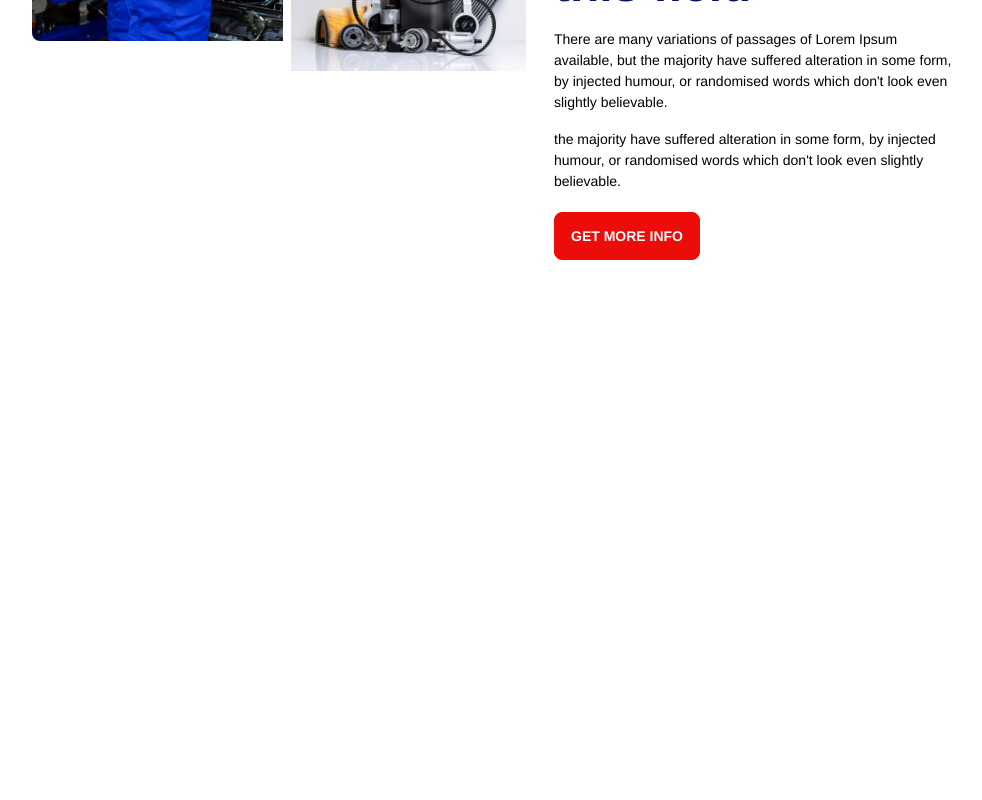
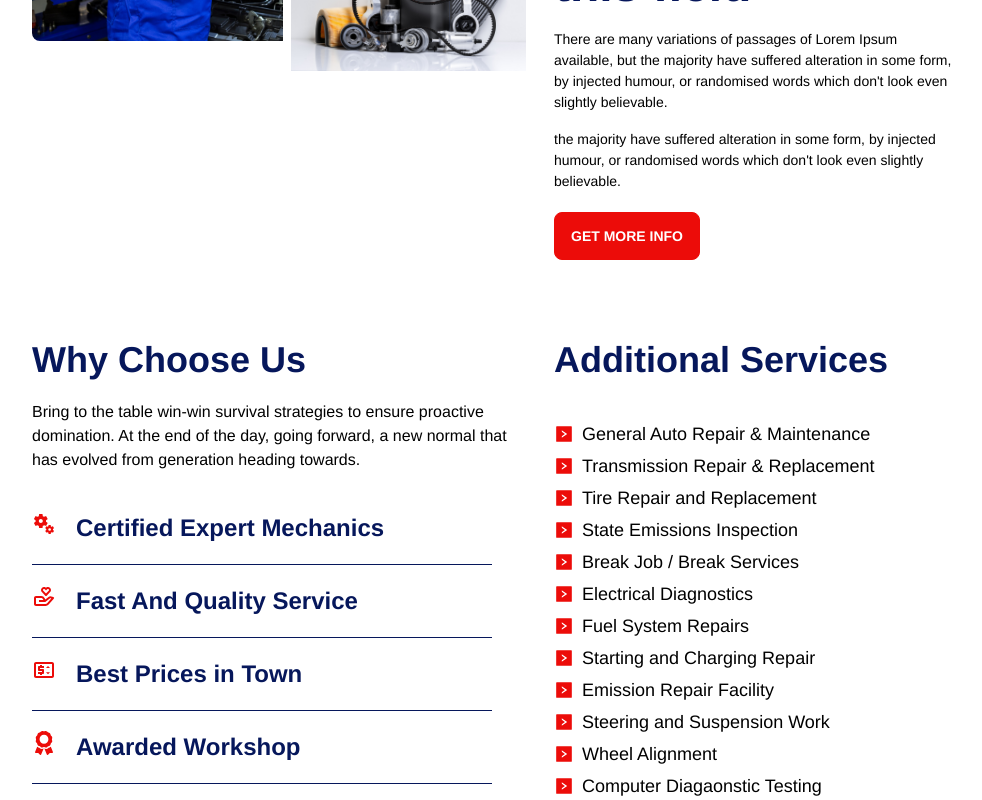
Before and after one commit to monjurBakthMazumder/r-t-w-mern-1-client, a React (Vite) app: page / in a window 1280 px wide. Shown: the part 1449-2249 px from the top of the page, without its empty margins (96-1078 px from the left). Before the commit the page ends 1709 px from the top, so only its background shows below. Built offline with nearby package versions, Linux system fonts and the light colour scheme; no server answers.

Commit message:
add why choose us section in home

```diff
--- a/src/Pages/Home/Home/Home.jsx
+++ b/src/Pages/Home/Home/Home.jsx
@@ -2,6 +2,7 @@ import AboutUs from "../AboutUs/AboutUs";
 import Banner from "../Banner/Banner";
 import Services from "../Services/Services";
 import Success from "../Success/Success";
+import WhyChooseUs from "../WhyChooseUs/WhyChooseUs";
 
 const Home = () => {
   return (
@@ -10,6 +11,7 @@ const Home = () => {
         <Success />
         <Services />
         <AboutUs/>
+        <WhyChooseUs/>
     </div>
   );
 };
--- /dev/null
+++ b/src/Pages/Home/WhyChooseUs/WhyChooseUs.jsx
@@ -0,0 +1,87 @@
+import { MdMiscellaneousServices, MdOutlinePriceChange } from "react-icons/md";
+import { FaAward } from "react-icons/fa";
+import { BiDonateHeart } from "react-icons/bi";
+import { AiFillRightSquare } from "react-icons/ai";
+const WhyChooseUs = () => {
+  return (
+    <div className="grid grid-cols-1 lg:grid-cols-2 gap-5 my-10 md:my-20 px-[5%] sm:px-[10%]">
+      <div className="">
+        <h1 className="text-3xl lg:text-4xl font-bold text-primary">
+          Why Choose Us
+        </h1>
+        <p className="text-neutral sm:text-base font-light my-5">
+          Bring to the table win-win survival strategies to ensure proactive
+          domination. At the end of the day, going forward, a new normal that
+          has evolved from generation heading towards.
+        </p>
+        <div className="w-11/12">
+          <h1 className="text-2xl font-bold text-primary flex gap-5 py-5 border-b border-primary">
+            <MdMiscellaneousServices className="text-secondary" />
+            Certified Expert Mechanics
+          </h1>
+          <h1 className="text-2xl font-bold text-primary flex gap-5 py-5 border-b border-primary">
+            <BiDonateHeart className="text-secondary" />
+            Fast And Quality Service
+          </h1>
+          <h1 className="text-2xl font-bold text-primary flex gap-5 py-5 border-b border-primary">
+            <MdOutlinePriceChange className="text-secondary" />
+            Best Prices in Town
+          </h1>
+          <h1 className="text-2xl font-bold text-primary flex gap-5 py-5 border-b border-primary">
+            <FaAward className="text-secondary" />
+            Awarded Workshop
+          </h1>
+        </div>
+      </div>
+      <div className="">
+        <h1 className="text-3xl lg:text-4xl font-bold text-primary mb-10">
+          Additional Services
+        </h1>
+        <div className="">
+          <ul className="col-span-2 text-lg text-neutral space-y-1">
+            <li className="flex items-center gap-2">
+              <AiFillRightSquare className="text-secondary text-xl" /> General
+              Auto Repair & Maintenance
+            </li>
+            <li className="flex items-center gap-2">
+              <AiFillRightSquare className="text-secondary text-xl" /> Transmission Repair & Replacement
+            </li>
+            <li className="flex items-center gap-2">
+              <AiFillRightSquare className="text-secondary text-xl" /> Tire Repair and Replacement
+            </li>
+            <li className="flex items-center gap-2">
+              <AiFillRightSquare className="text-secondary text-xl" /> State Emissions Inspection
+            </li>
+            <li className="flex items-center gap-2">
+              <AiFillRightSquare className="text-secondary text-xl" /> Break Job / Break Services
+            </li>
+            <li className="flex items-center gap-2">
+              <AiFillRightSquare className="text-secondary text-xl" /> Electrical Diagnostics
+
+            </li>
+            <li className="flex items-center gap-2">
+              <AiFillRightSquare className="text-secondary text-xl" /> Fuel System Repairs
+            </li>
+            <li className="flex items-center gap-2">
+              <AiFillRightSquare className="text-secondary text-xl" /> Starting and Charging Repair
+            </li>
+            <li className="flex items-center gap-2">
+              <AiFillRightSquare className="text-secondary text-xl" /> Emission Repair Facility
+            </li>
+            <li className="flex items-center gap-2">
+              <AiFillRightSquare className="text-secondary text-xl" /> Steering and Suspension Work
+            </li>
+            <li className="flex items-center gap-2">
+              <AiFillRightSquare className="text-secondary text-xl" /> Wheel Alignment
+            </li>
+            <li className="flex items-center gap-2">
+              <AiFillRightSquare className="text-secondary text-xl" /> Computer Diagaonstic Testing
+            </li>
+          </ul>
+        </div>
+      </div>
+    </div>
+  );
+};
+
+export default WhyChooseUs;
```
